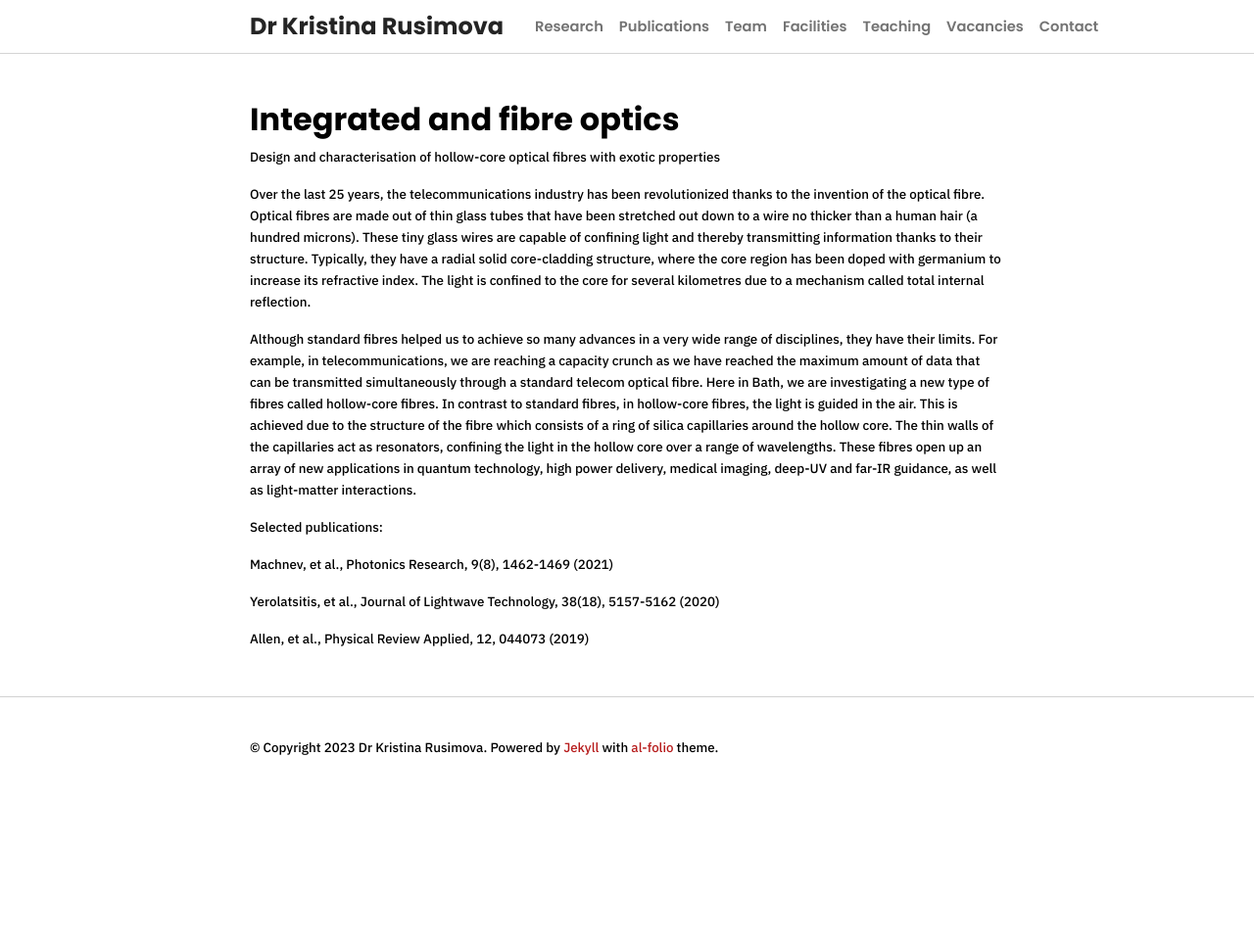
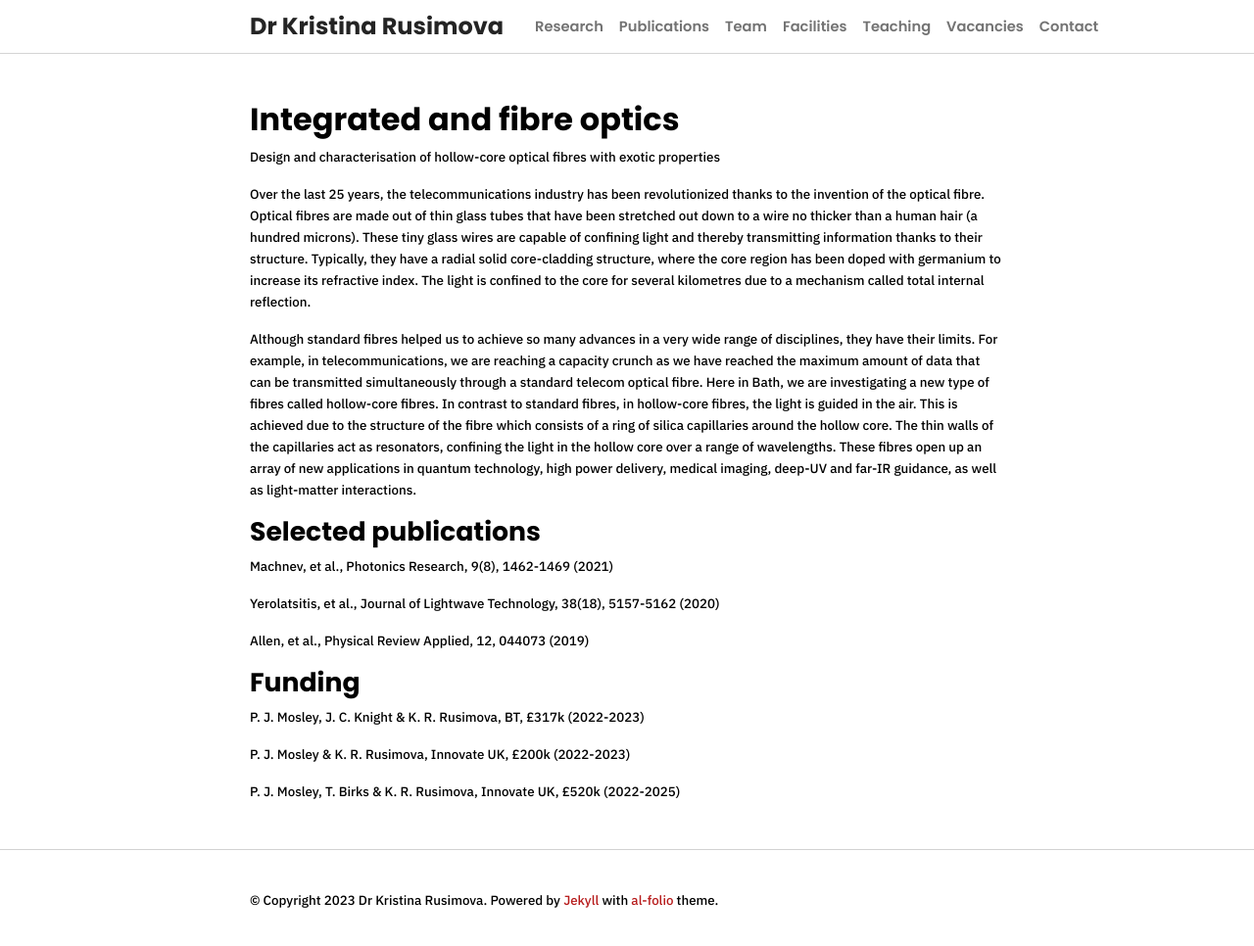
Before and after one commit to kristinarusimova/kristinarusimova.github.io, a Jekyll site: the page built from _projects/fibres.md, in a window 1280 px wide and 970 px high. Shown: the top 966 px of the window at 98% size. Built offline with Jekyll 4.4.1, drawn with Linux system fonts in a browser that asks for light colours; nearby versions of some CDN libraries; a style sheet for code colours, icons or effects is not loaded.

Commit message:
Update fibres.md

```diff
--- a/_projects/fibres.md
+++ b/_projects/fibres.md
@@ -13,10 +13,18 @@ Over the last 25 years, the telecommunications industry has been revolutionized
 
 Although standard fibres helped us to achieve so many advances in a very wide range of disciplines, they have their limits. For example, in telecommunications, we are reaching a  capacity crunch as we have reached the maximum amount of data that can be transmitted  simultaneously through a standard  telecom optical fibre. Here in Bath, we are investigating a new type of fibres called hollow-core fibres. In contrast to standard fibres, in hollow-core fibres, the light is guided in the air. This is achieved due to the structure of the fibre which consists of a ring of silica capillaries around the hollow core. The thin walls of the capillaries act as resonators, confining the light in the hollow core over a range of wavelengths.  These fibres open up an array of new applications in quantum technology, high power delivery, medical imaging, deep-UV and far-IR guidance, as well as light-matter interactions.
 
-**Selected publications:**
+## Selected publications
 
 Machnev, et al., Photonics Research, 9(8), 1462-1469 (2021)
 
 Yerolatsitis, et al., Journal of Lightwave Technology, 38(18), 5157-5162 (2020)
 
 Allen, et al., Physical Review Applied, 12, 044073 (2019)
+
+## Funding
+
+  P. J. Mosley, J. C. Knight & K. R. Rusimova, BT, £317k (2022-2023)
+
+  P. J. Mosley & K. R. Rusimova, Innovate UK, £200k (2022-2023)
+
+  P. J. Mosley, T. Birks & K. R. Rusimova, Innovate UK, £520k (2022-2025)
```
